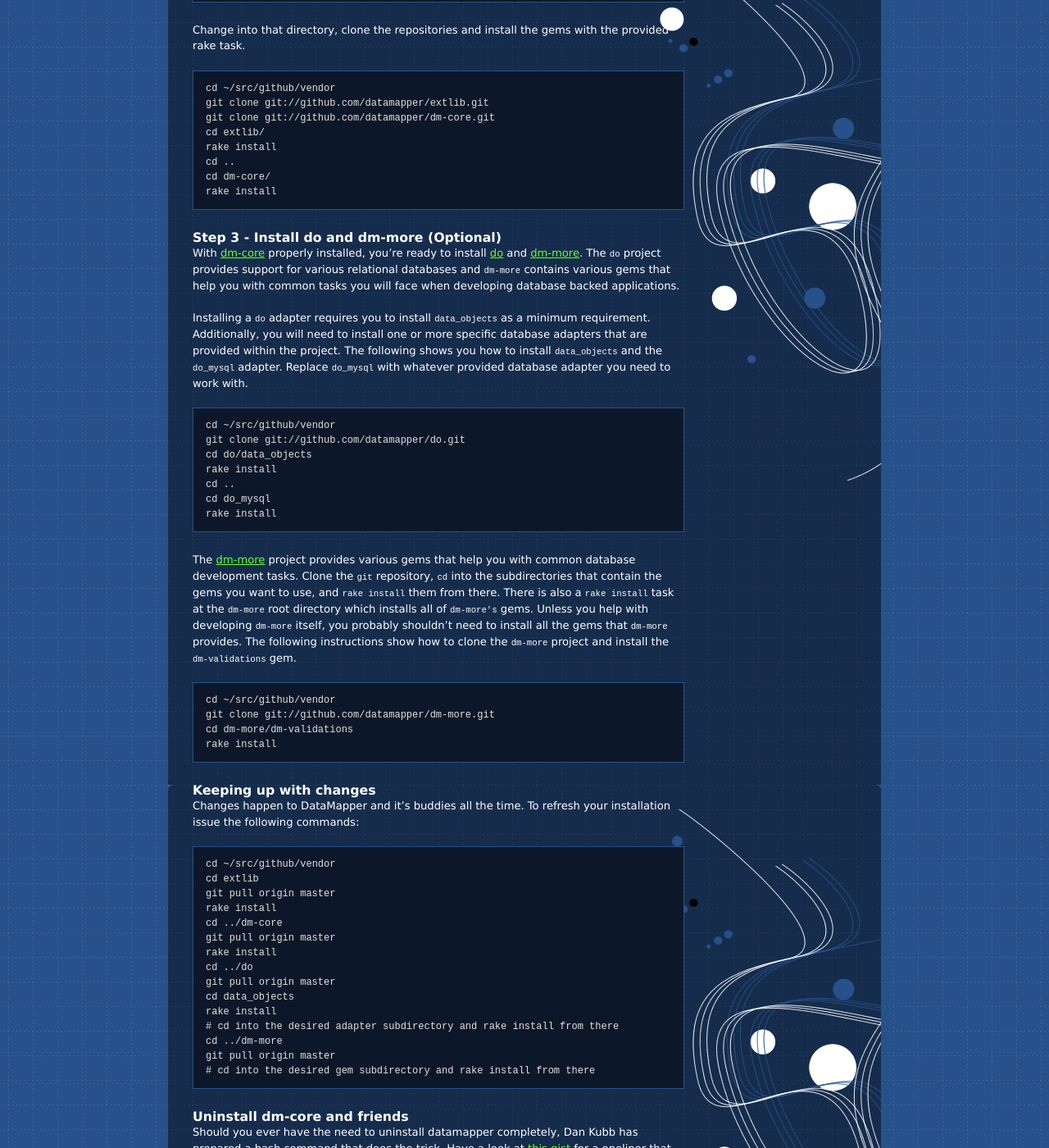
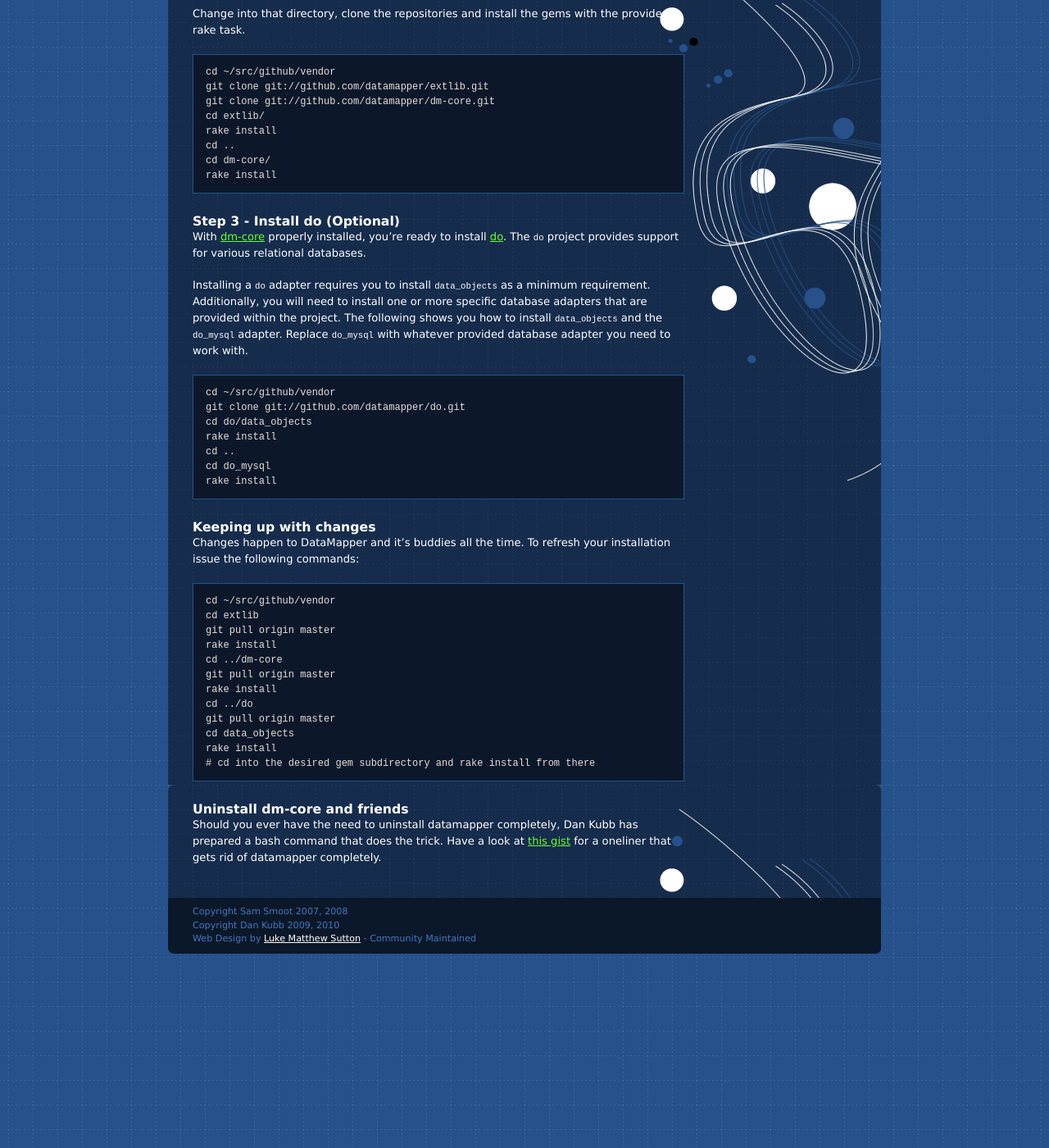
Before and after one commit to datamapper/datamapper.github.com, a Jekyll site: the page built from _posts/2008-05-07-stunningly_easy_way_to_live_on_the_edge.markdown, in a window 1280 px wide and 1400 px high, scrolled down 1172 px. Shown: the whole window at 82% size. Built offline with Jekyll 4.4.1, drawn with Linux system fonts in a browser that asks for light colours; some of the changed text lies outside the part shown.

Commit message:
Removed some references to dm-more

```diff
--- a/_posts/2008-05-07-stunningly_easy_way_to_live_on_the_edge.markdown
+++ b/_posts/2008-05-07-stunningly_easy_way_to_live_on_the_edge.markdown
@@ -14,8 +14,6 @@ DataMapper is organized into multiple gems that reside within 3 `git` repositori
 At the very least you will need to clone the [extlib](http://github.com/datamapper/extlib)
 and [dm-core](http://github.com/datamapper/dm-core) gems. If you plan to develop with a
 relational database, you will also need to install [do](http://github.com/datamapper/do).
-The [dm-more](http://github.com/datamapper/dm-more) project contains further optional
-gems that will make developing applications with DataMapper even easier.
 
 
 ### Step 0 - Prerequisites
@@ -85,12 +83,11 @@ cd dm-core/
 rake install
 {% endhighlight %}
 
-### Step 3 - Install do and dm-more (Optional)
+### Step 3 - Install do (Optional)
 
 With [dm-core](http://github.com/datamapper/dm-core) properly installed, you're ready
-to install [do](http://github.com/datamapper/do) and [dm-more](http://github.com/datamapper/dm-more).
-The `do` project provides support for various relational databases and `dm-more` contains various gems
-that help you with common tasks you will face when developing database backed applications.
+to install [do](http://github.com/datamapper/do).
+The `do` project provides support for various relational databases.
 
 Installing a `do` adapter requires you to install `data_objects` as a minimum requirement.
 Additionally, you will need to install one or more specific database adapters that are provided within
@@ -104,20 +101,6 @@ cd do/data_objects
 rake install
 cd ..
 cd do_mysql
-rake install
-{% endhighlight %}
-
-The [dm-more](http://github.com/datamapper/dm-more) project provides various gems that help you with
-common database development tasks. Clone the `git` repository, `cd` into the subdirectories that contain
-the gems you want to use, and `rake install` them from there. There is also a `rake install` task at the
-`dm-more` root directory which installs all of `dm-more's` gems. Unless you help with developing `dm-more`
-itself, you probably shouldn't need to install all the gems that `dm-more` provides. The following
-instructions show how to clone the `dm-more` project and install the `dm-validations` gem.
-
-{% highlight bash %}
-cd ~/src/github/vendor
-git clone git://github.com/datamapper/dm-more.git
-cd dm-more/dm-validations
 rake install
 {% endhighlight %}
 
@@ -138,9 +121,6 @@ cd ../do
 git pull origin master
 cd data_objects
 rake install
-# cd into the desired adapter subdirectory and rake install from there
-cd ../dm-more
-git pull origin master
 # cd into the desired gem subdirectory and rake install from there
 {% endhighlight %}
 
--- a/_posts/2008-05-27-datamapper_090_released.markdown
+++ b/_posts/2008-05-27-datamapper_090_released.markdown
@@ -21,7 +21,7 @@ To install it:
 {% highlight bash %}
 sudo gem install addressable english rspec
 sudo gem install data_objects do_mysql do_postgres do_sqlite3
-sudo gem install dm-core dm-more
+sudo gem install dm-core
 {% endhighlight %}
 
 This is NOT a backwards compatible release. Code written for DataMapper 0.3 will
--- a/development/index.markdown
+++ b/development/index.markdown
@@ -14,7 +14,6 @@ To check out "tip" DataMapper anonymously:
 {% highlight bash %}
 git clone git://github.com/datamapper/extlib.git
 git clone git://github.com/datamapper/dm-core.git
-git clone git://github.com/datamapper/dm-more.git
 {% endhighlight %}
 
 Or visit the [edge guide](/articles/stunningly_easy_way_to_live_on_the_edge).
```
